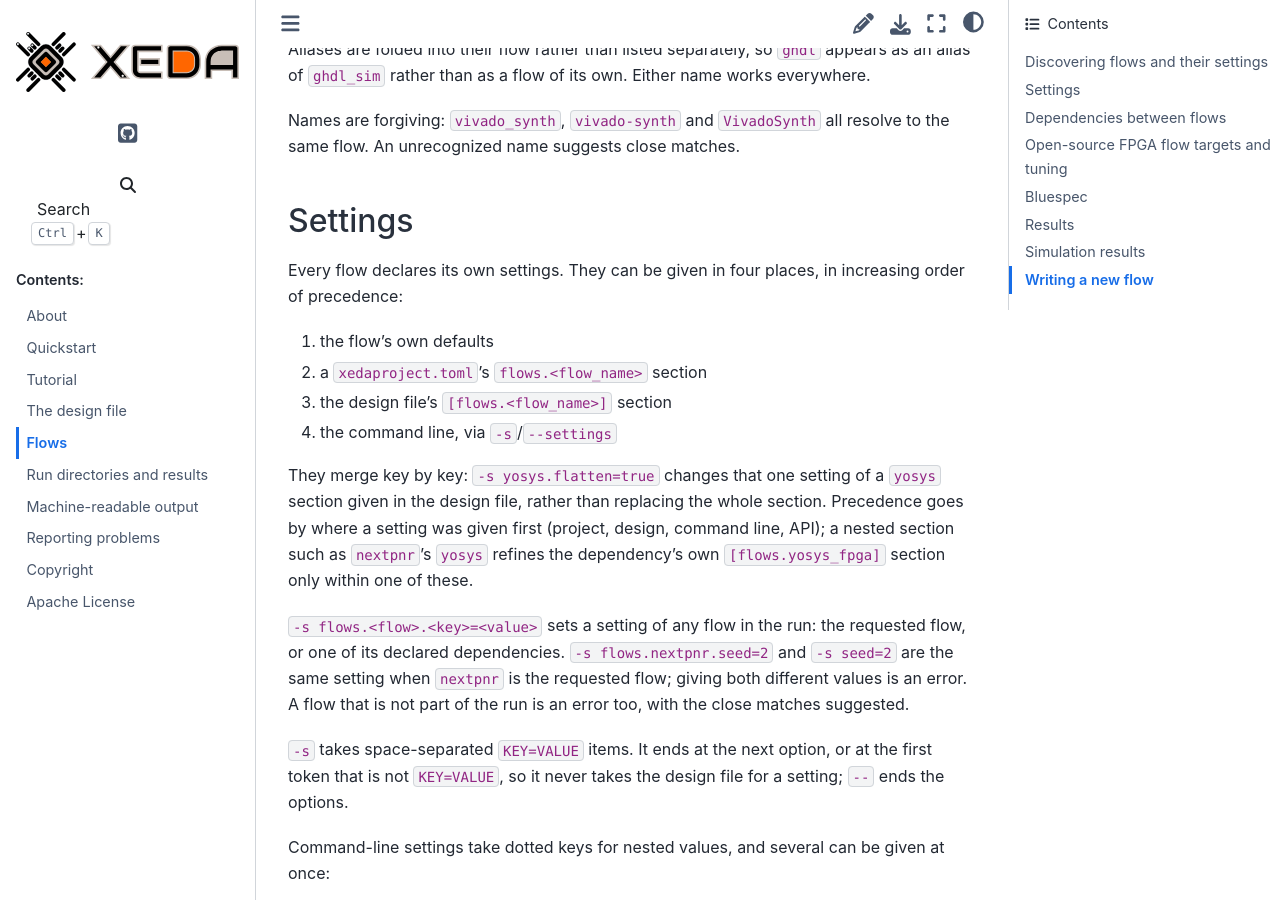
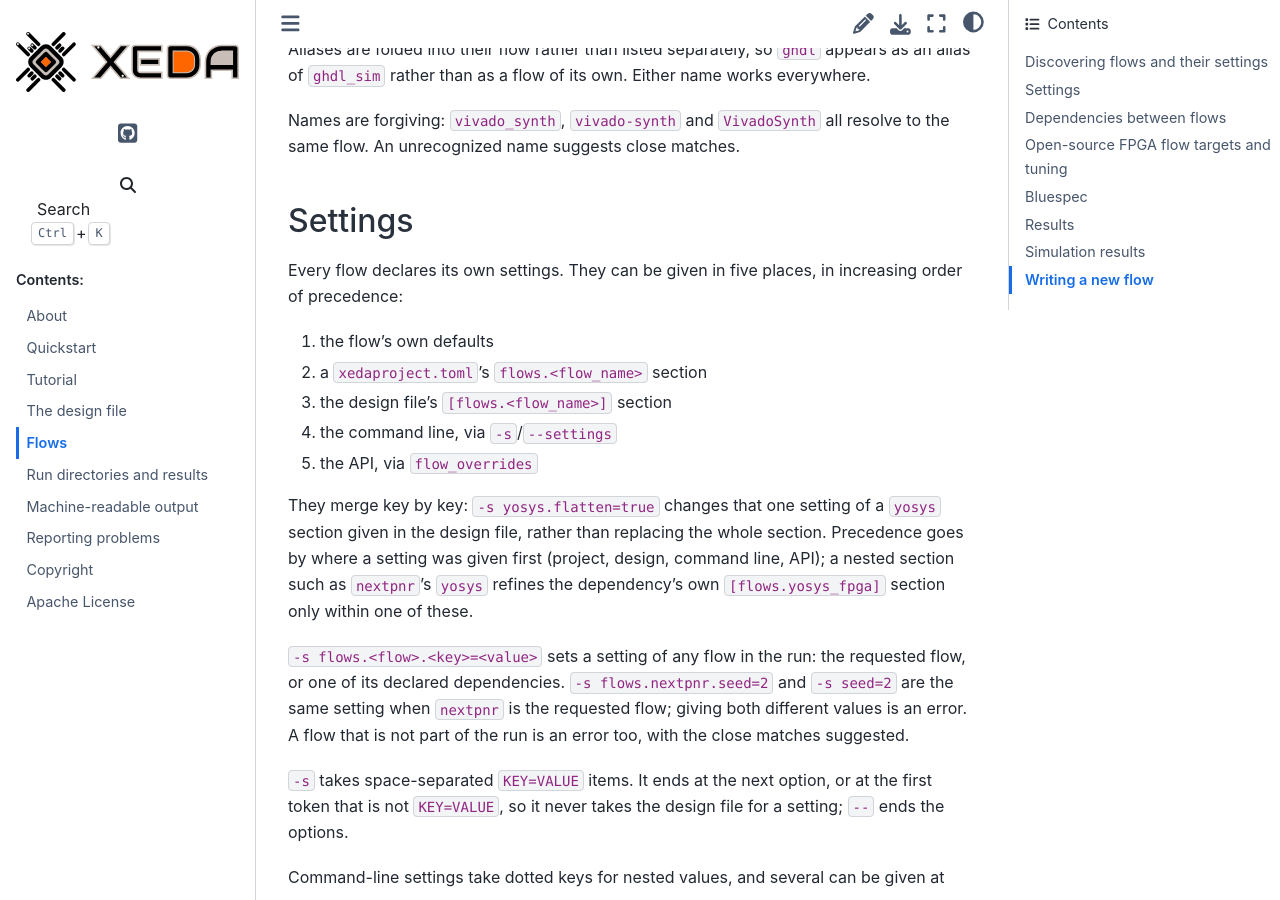
Before and after one commit to XedaHQ/xeda, a Sphinx documentation site: the page built from docs/flows.rst, in a window 1280 px wide and 900 px high, scrolled down 744 px. Built offline with Sphinx 7.4.7 and the Sphinx Book theme 1.1.4, drawn with Linux system fonts in a browser that asks for light colours.

Commit message:
Document API overrides in settings precedence

```diff
--- a/docs/flows.rst
+++ b/docs/flows.rst
@@ -39,13 +39,14 @@ same flow. An unrecognized name suggests close matches.
 Settings
 ========
 
-Every flow declares its own settings. They can be given in four places, in increasing order of
+Every flow declares its own settings. They can be given in five places, in increasing order of
 precedence:
 
 1. the flow's own defaults
 2. a ``xedaproject.toml``'s ``flows.<flow_name>`` section
 3. the design file's ``[flows.<flow_name>]`` section
 4. the command line, via ``-s``/``--settings``
+5. the API, via ``flow_overrides``
 
 They merge key by key: ``-s yosys.flatten=true`` changes that one setting of a ``yosys`` section
 given in the design file, rather than replacing the whole section. Precedence goes by where a
```
